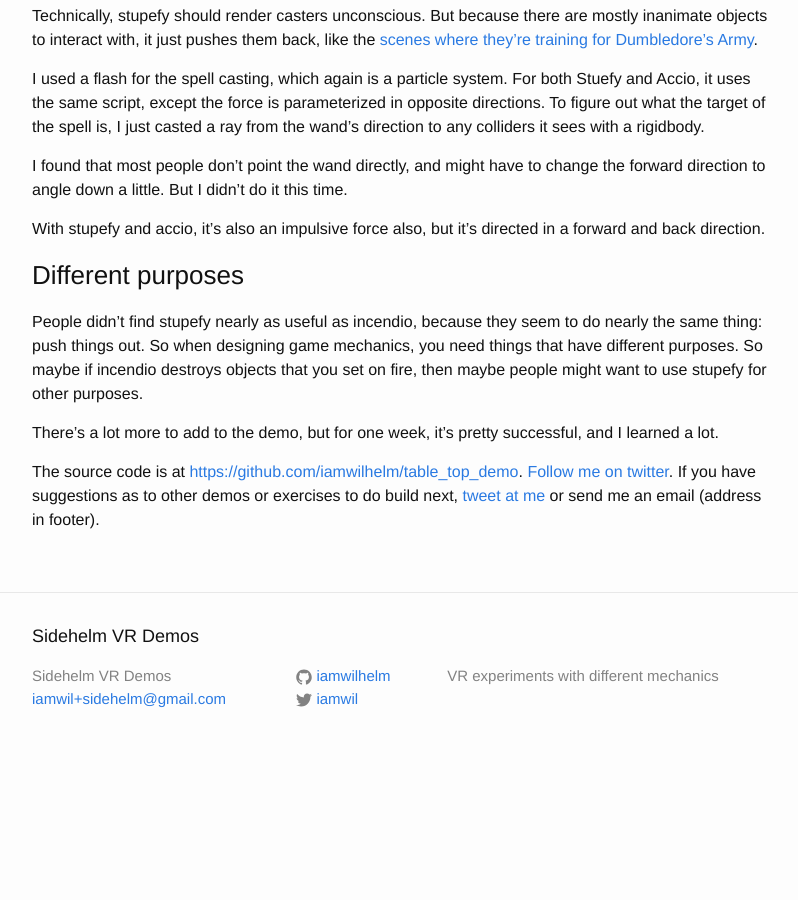
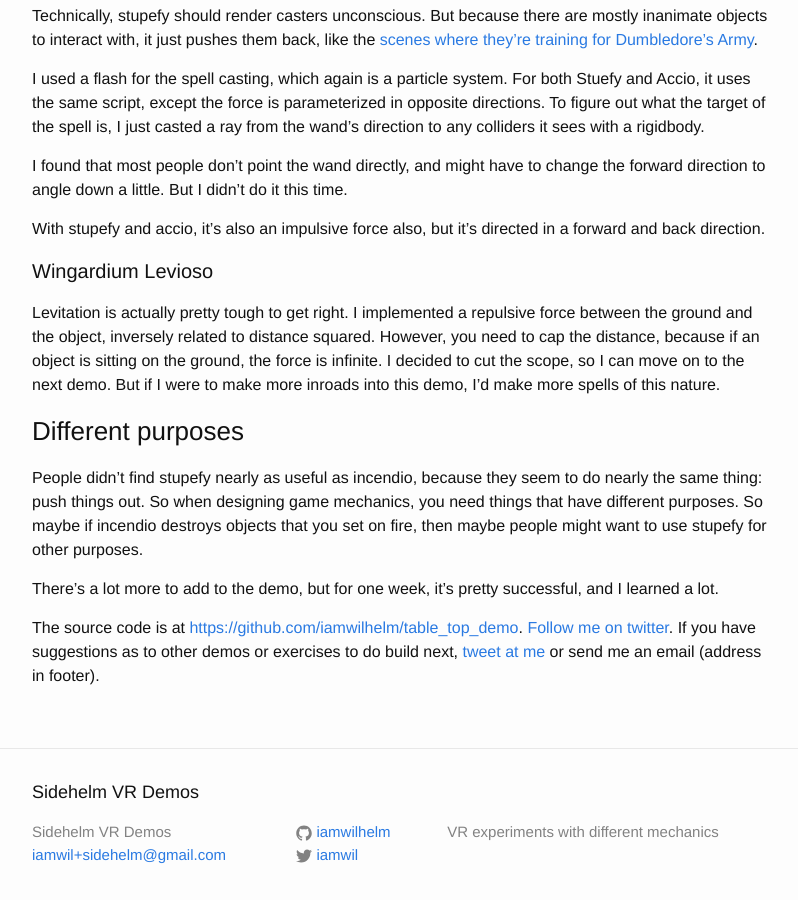
Before and after one commit to iamwilhelm/blog.sidehelm.com, a Jekyll site: the page built from _posts/2016-07-10-sidehelm-vr-demo-part-2.markdown, in a window 1280 px wide and 900 px high, scrolled down 1672 px. Shown: the whole window, without its empty margins (238-1036 px from the left). Built offline with Jekyll 4.4.1, drawn with Linux system fonts in a browser that asks for light colours; before the commit the page ends 2442 px from its top, so only the background shows below that.

Commit message:
add paragraph to vr demo 2

```diff
--- a/_posts/2016-07-10-sidehelm-vr-demo-part-2.markdown
+++ b/_posts/2016-07-10-sidehelm-vr-demo-part-2.markdown
@@ -81,6 +81,15 @@ the forward direction to angle down a little. But I didn't do it this time.
 With stupefy and accio, it's also an impulsive force also, but it's directed
 in a forward and back direction.
 
+#### Wingardium Levioso
+
+Levitation is actually pretty tough to get right. I implemented a repulsive force
+between the ground and the object, inversely related to distance squared. However,
+you need to cap the distance, because if an object is sitting on the ground, the
+force is infinite. I decided to cut the scope, so I can move on to the next
+demo. But if I were to make more inroads into this demo, I'd make more spells
+of this nature.
+
 ### Different purposes
 
 People didn't find stupefy nearly as useful as incendio, because they seem to
```
